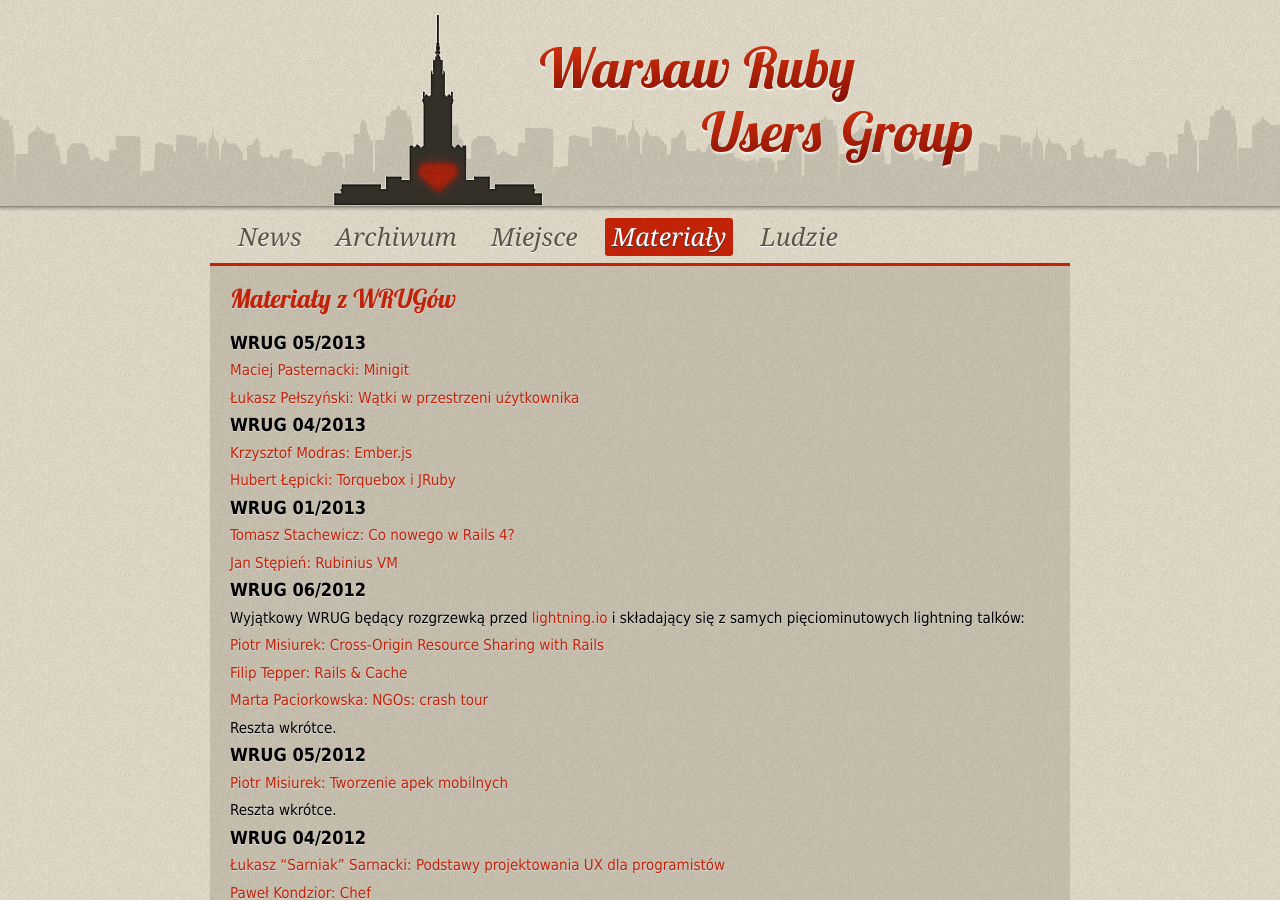
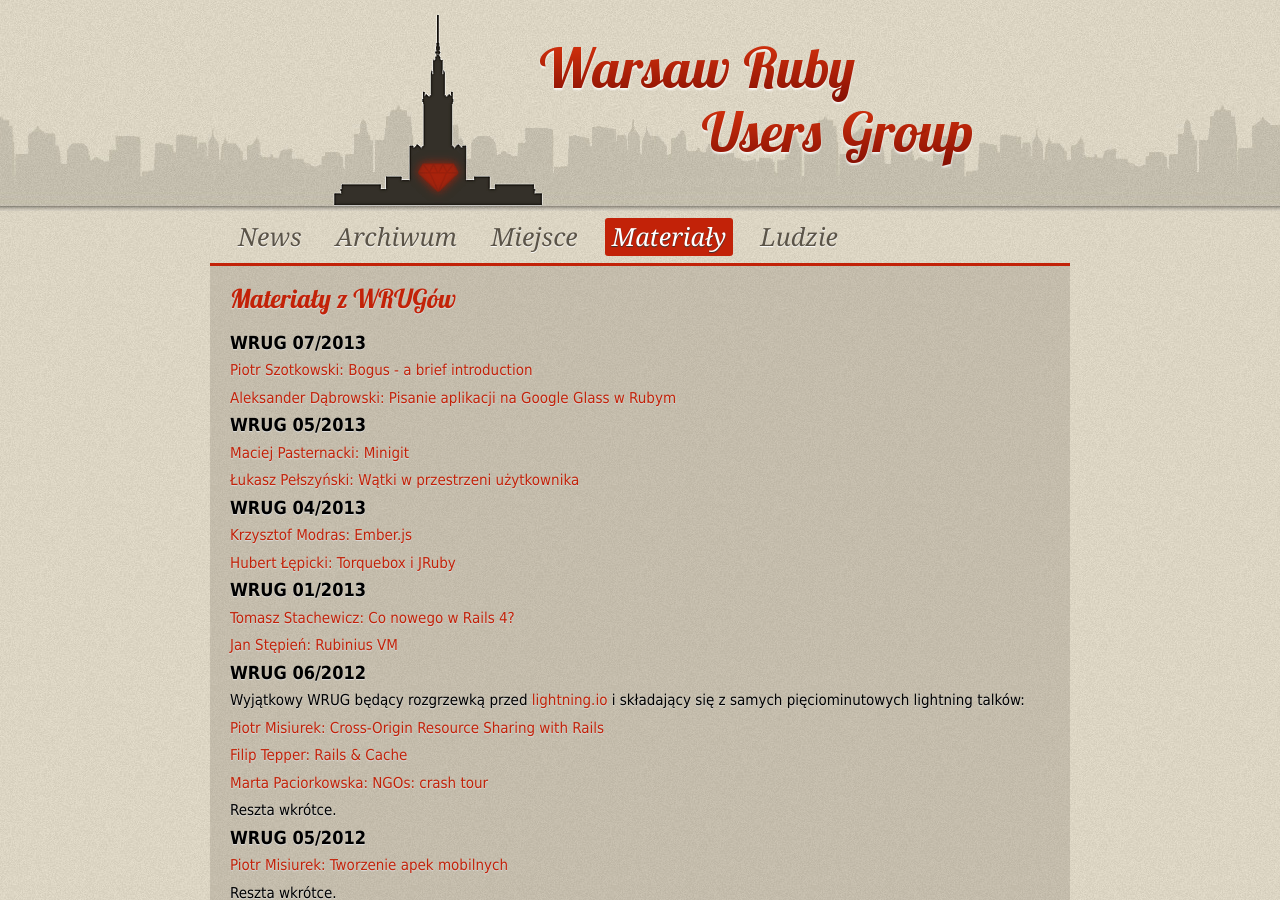
Before and after one commit to wrug/wrug.eu, a Jekyll site: the page built from slides.html, in a window 1280 px wide and 900 px high. Built offline with Jekyll 4.4.1, drawn with Linux system fonts in a browser that asks for light colours.

Commit message:
Adds slides to July'13 talks.

```diff
--- a/slides.html
+++ b/slides.html
@@ -7,6 +7,10 @@ section: slides
   <header>
     <h1>Materiały z WRUGów</h1>
   </header>
+
+  <h3>WRUG 07/2013</h3>
+  <p><a href="http://bogus-wrug-2013-07.herokuapp.com/">Piotr Szotkowski: Bogus - a brief introduction</a></p>
+  <p><a href="">Aleksander Dąbrowski: Pisanie aplikacji na Google Glass w Rubym</a></p>
 
   <h3>WRUG 05/2013</h3>
   <p><a href="https://www.youtube.com/watch?v=4E-FaheHfjY">Maciej Pasternacki: Minigit</a></p>
```
